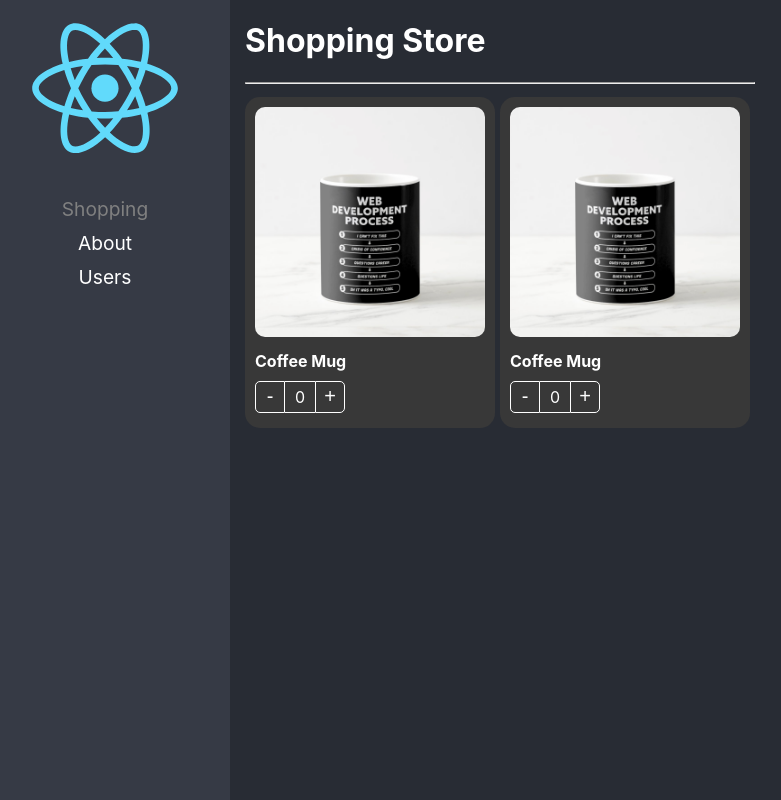
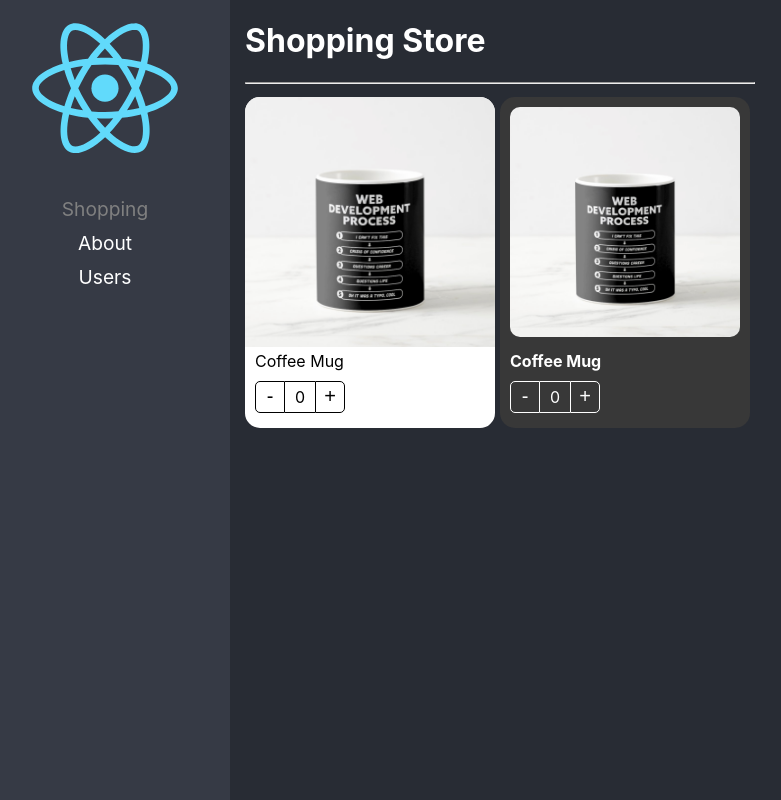
Before and after one commit to pablorodriguez-tk/react-adv, a React (Create React App) app: page / in a window 1280 px wide. Shown: the whole page, without its empty margins (20-801 px from the left). Built offline with nearby package versions, Linux system fonts and the light colour scheme.

Commit message:
Revert "fix on interfaces"
This reverts commit 31f85013ffa5a5e5fc75737e484515c3e21fa49d.

```diff
--- a/src/02-component-patterns/components/ProductButtons.tsx
+++ b/src/02-component-patterns/components/ProductButtons.tsx
@@ -2,7 +2,7 @@ import { useContext } from "react";
 import { ProductContext } from "./ProductCard";
 import styles from "../styles/styles.module.css";
 
-export interface Props {
+interface Props {
   className?: string;
 }
 
--- a/src/02-component-patterns/components/ProductImage.tsx
+++ b/src/02-component-patterns/components/ProductImage.tsx
@@ -3,7 +3,7 @@ import { ProductContext } from "./ProductCard";
 import styles from "../styles/styles.module.css";
 import noImage from "../assets/no-image.jpg";
 
-export interface Props {
+interface Props {
   img?: string;
   className?: string;
 }
--- a/src/02-component-patterns/components/ProductTitle.tsx
+++ b/src/02-component-patterns/components/ProductTitle.tsx
@@ -2,7 +2,7 @@ import { useContext } from "react";
 import { ProductContext } from "./ProductCard";
 import styles from "../styles/styles.module.css";
 
-export interface Props {
+interface Props {
   className?: string;
   title?: string;
 }
--- a/src/02-component-patterns/pages/ShoppingPage.tsx
+++ b/src/02-component-patterns/pages/ShoppingPage.tsx
@@ -19,10 +19,10 @@ export const ShoppingPage = () => {
       <h1>Shopping Store</h1>
       <hr />
       <div style={{ display: "flex", flexDirection: "row", flexWrap: "wrap" }}>
-        <ProductCard product={product} className="bg-dark text-white">
-          <ProductCard.Image img={product.img} className="custom-image" />
-          <ProductCard.Title className="text-white text-bold" />
-          <ProductCard.Buttons className="custom-buttons" />
+        <ProductCard product={product}>
+          <ProductCard.Image img={product.img} />
+          <ProductCard.Title />
+          <ProductCard.Buttons />
         </ProductCard>
         <ProductCard product={product} className="bg-dark text-white">
           <ProductImage className="custom-image" />
```
Also changed, not shown: src/02-component-patterns/interfaces/interfaces.ts (+3 -6 lines).
